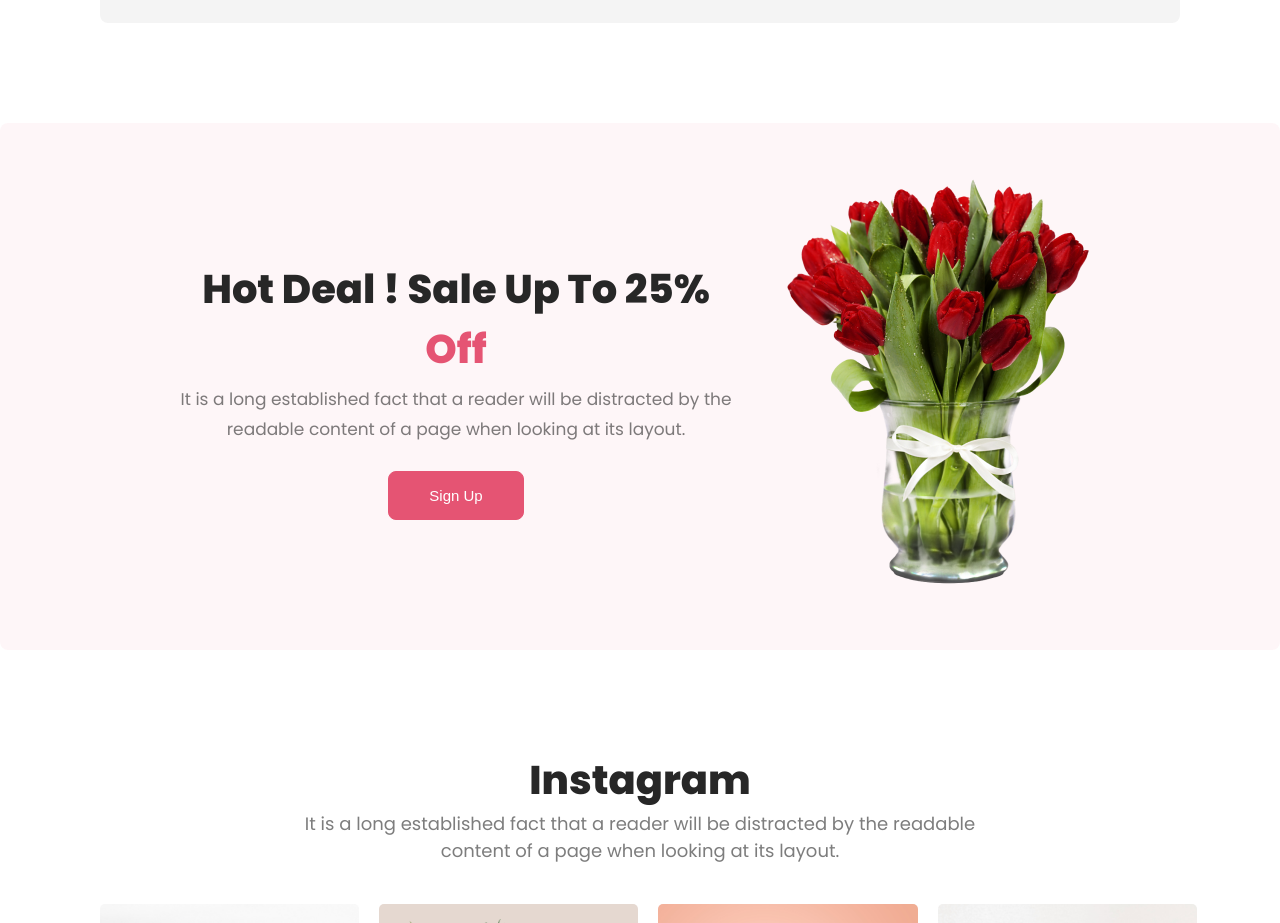
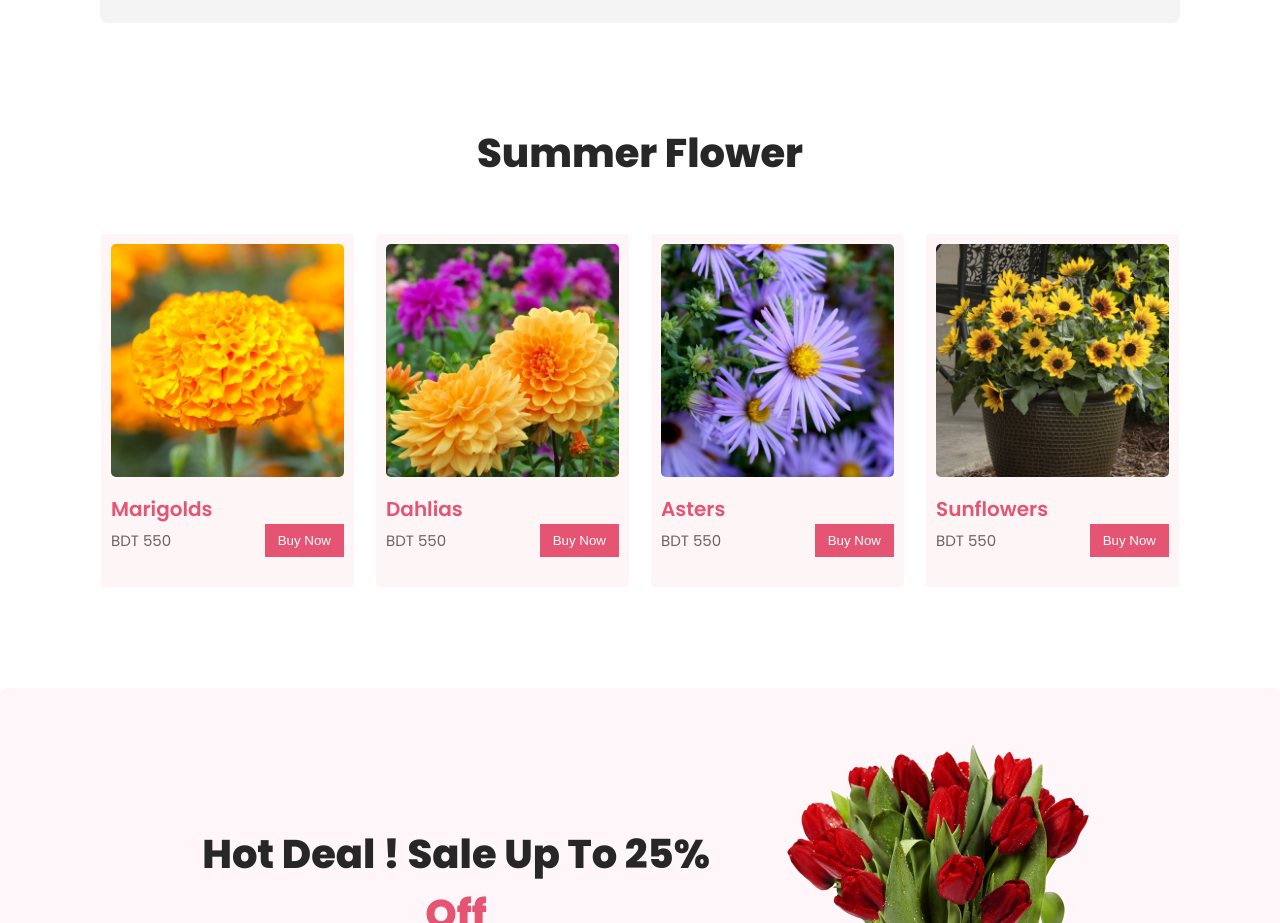
Before and after one commit to mrrakib5007/flower-shop, a plain HTML site: page index.html in a window 1280 px wide. Shown: the part 2040-2963 px from the top of the page. Drawn offline with Linux system fonts and the light colour scheme.

Commit message:
Project Complete

```diff
--- a/index.html
+++ b/index.html
@@ -4,6 +4,8 @@
     <meta charset="UTF-8">
     <meta name="viewport" content="width=device-width, initial-scale=1.0">
     <title>Welcome to Flower Shop</title>
+    <!-- Favicon  -->
+    <link rel="icon" type="image/x-icon" href="images/Marigolds.jpg">
 
     <!-- CSS file link  -->
     <link rel="stylesheet" href="style.css">
@@ -74,6 +76,47 @@
             </div>
         </section>
 
+        <!-- Summer Flower Section or Bondus Section  -->
+        <section>
+            <div class="summer-flower">
+                <h3 class="summer-flower-header">Summer Flower</h3>
+                <div class="summer-flower-container">
+                    <div class="summer-flower-box">
+                        <img src="./images/Marigolds.jpg" alt="Marigolds" class="summer-box-img">
+                        <p class="summer-flower-box-title">Marigolds</p>
+                        <div class="summer-box-footer">
+                            <p class="summer-flower-rate">BDT 550</p>
+                            <button class="shop-btn">Buy Now</button>
+                        </div>
+                    </div>
+                    <div class="summer-flower-box">
+                        <img src="./images/Dahlias.jpg" alt="Dahlias" class="summer-box-img">
+                        <p class="summer-flower-box-title">Dahlias</p>
+                        <div class="summer-box-footer">
+                            <p class="summer-flower-rate">BDT 550</p>
+                            <button class="shop-btn">Buy Now</button>
+                        </div>
+                    </div>
+                    <div class="summer-flower-box">
+                        <img src="./images/Asters.jpg" alt="Asters" class="summer-box-img">
+                        <p class="summer-flower-box-title">Asters</p>
+                        <div class="summer-box-footer">
+                            <p class="summer-flower-rate">BDT 550</p>
+                            <button class="shop-btn">Buy Now</button>
+                        </div>
+                    </div>
+                    <div class="summer-flower-box">
+                        <img src="./images/sunflower.jpg" alt="Asters" class="summer-box-img">
+                        <p class="summer-flower-box-title">Sunflowers</p>
+                        <div class="summer-box-footer">
+                            <p class="summer-flower-rate">BDT 550</p>
+                            <button class="shop-btn">Buy Now</button>
+                        </div>
+                    </div>
+                </div>
+            </div>
+        </section>
+
         <!-- Hot Deal Section  -->
         <section>
             <div class="hot-deal-container">
--- a/style.css
+++ b/style.css
@@ -45,6 +45,13 @@ body {
   color: #fff;
   font-weight: 500;
   padding: 15px 38px;
+  cursor: pointer;
+  transition: all 0.3s;
+}
+
+.header-shop-now-btn:hover {
+    background: #fff;
+    color: #e55473;
 }
 
 /* Header Right Side */
@@ -158,6 +165,75 @@ body {
   font-size: 17px;
   font-weight: 600;
 }
+
+/* summer-flower  */
+.summer-flower {
+    margin: 100px;
+}
+
+.summer-flower-header {
+    font-size: 40px;
+    color: #272727;
+    font-weight: 800;
+    text-align: center;
+    margin-bottom: 50px;
+}
+
+.summer-flower-container {
+    display: flex;
+    gap: 20px;
+
+}
+.summer-flower-box {
+    width: 25%;
+    border-radius: 5px;
+    background: #e554730e;
+    border: 1px solid #fff;
+    padding: 10px;
+    transition: all 0.3s;
+}
+.summer-flower-box:hover {
+    border: 1px solid #E55473;
+}
+
+.summer-box-img {
+    width: 100%;
+    border-radius: 5px;
+}
+
+.summer-flower-box-title {
+    margin: 10px 0 0;
+    font-size: 20px;
+    font-weight: 600;
+    color: #E55473;
+}
+
+.summer-box-footer {
+    display: flex;
+    justify-content: space-between;
+    align-items: center;
+    margin-bottom: 20px;
+}
+.summer-flower-rate {
+    margin: 0;
+    color: #272727b2;
+    font-size: 15px;
+
+}
+.shop-btn {
+    outline: none;
+    border: 1px solid #E55473;
+    background: #E55473;
+    color: #fff;
+    padding: 8px 12px;
+    transition: all 0.3s;
+}
+.shop-btn:hover {
+    background: #fff;
+    color: #E55473;
+}
+
+
 
 /* Hot Deal Section  */
 .hot-deal-container {
```
Also changed, not shown: images/Asters.jpg (added), images/Dahlias.jpg (added), images/Marigolds.jpg (added), images/ph_logo.cda7f338.svg (deleted), images/sunflower.jpg (added).
